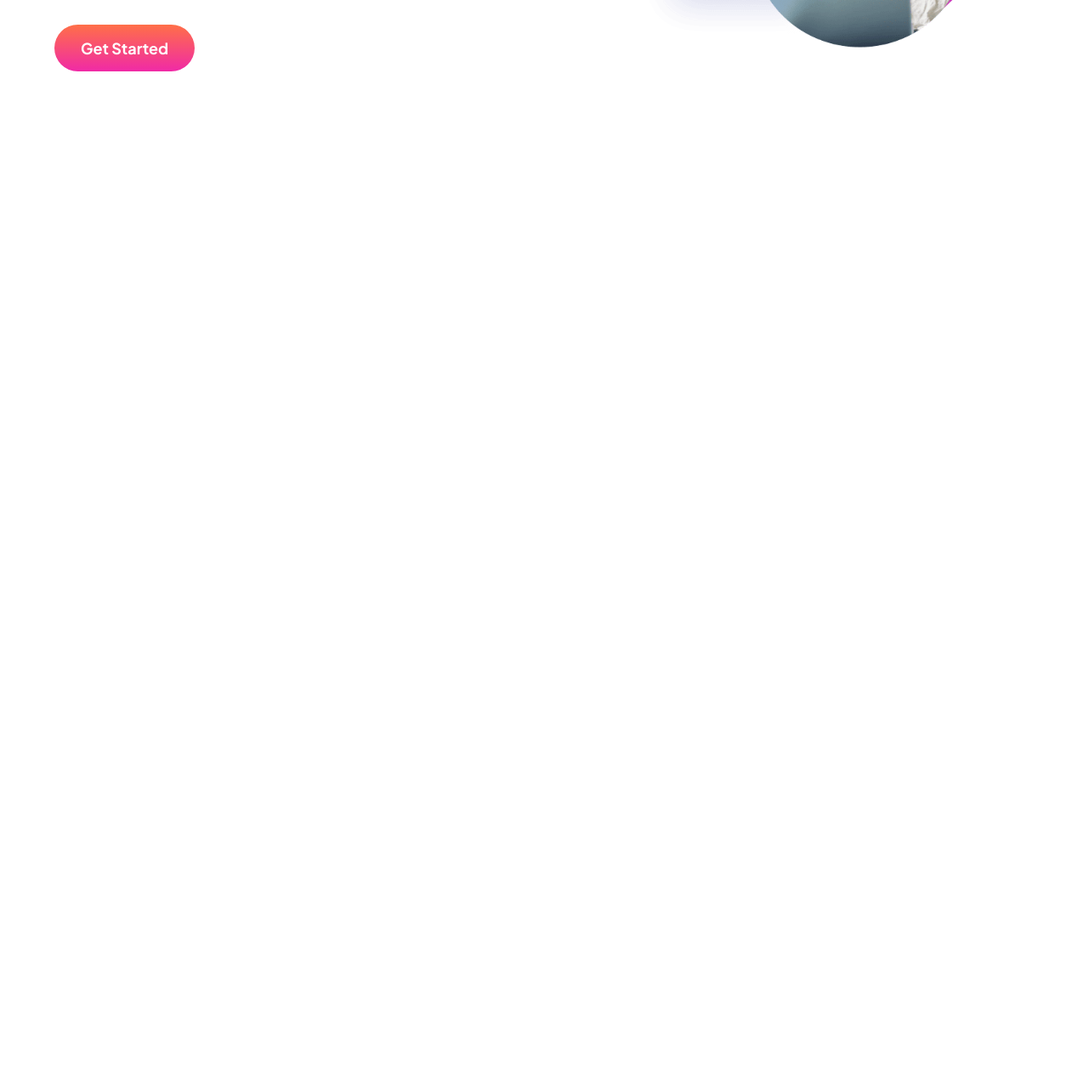
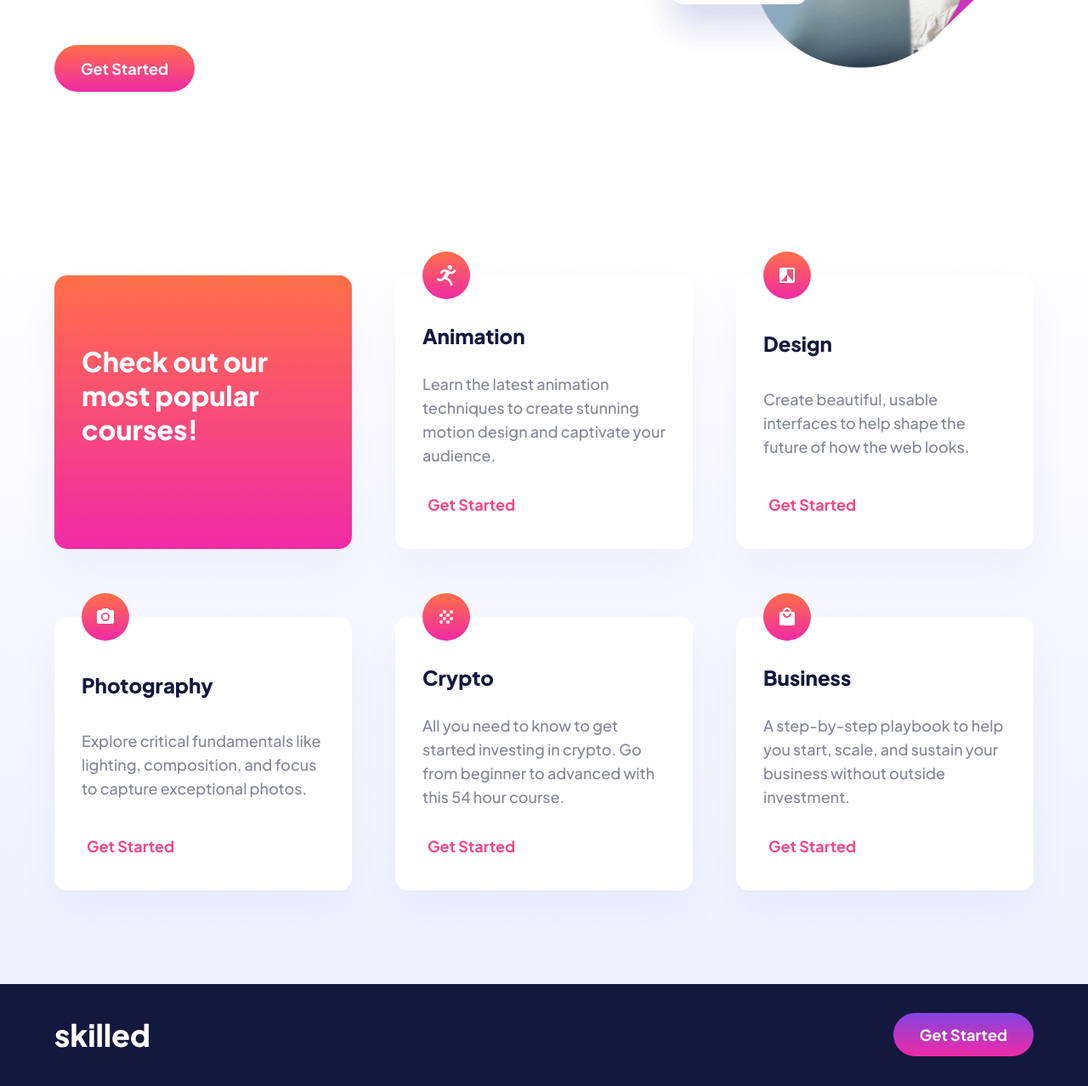
Before and after one commit to megi-j/Skilled-e-learning-landing-page, a plain HTML site: page index.html in a window 1280 px wide. Shown: the part 508-1786 px from the top of the page at 85% size. Before the commit the page ends 800 px from the top, so only its background shows below. Drawn offline with Linux system fonts and the light colour scheme.

Commit message:
added card section and footer

```diff
--- a/css/style.css
+++ b/css/style.css
@@ -3,7 +3,7 @@
 @import url('https://fonts.googleapis.com/css2?family=Kumbh+Sans&family=Plus+Jakarta+Sans:wght@500&display=swap');
 
 .container {
-    max-width: 1920px;
+    max-width: 1440px;
     width: 100%;
     /* height: 100vh; */
     margin: 0 auto;
@@ -11,11 +11,12 @@
     overflow: hidden;
 }
 header {
-    width: 70%;
+    width: 90%;
     margin: 0 auto;
     display: flex;
     justify-content: space-between;
     align-items: center;
+    padding-top: 24px;
     /* border: 2px solid red; */
     /* position: relative; */
     /* z-index: 0; */
@@ -96,3 +97,101 @@ section {
     margin-left: 50px;
     /* z-index: 10; */
 }
+main {
+    width: 100%;
+    margin: 0 auto;
+
+    background: linear-gradient(180deg, #FFFFFF 0%, #F0F1FF 100%);
+    padding: 110px 0;
+}
+.boxes{
+    width: 90%;
+    margin: 0 auto;
+    display: flex;
+    justify-content: space-between;
+    align-items: center;
+    flex-wrap: wrap;
+    row-gap: 80px;
+}
+.box {
+    width: 350px;
+    height: 322px;
+    border-radius: 15px;
+    display: flex;
+    flex-direction: column;
+    justify-content: space-between;
+    align-items: flex-start;
+    padding-left: 32px;
+    padding-right: 32px;
+    padding-bottom: 40px;
+    background-color: #fff;
+    box-shadow: 0px 25px 50px rgba(6, 22, 141, 0.0442381);
+    /* align-content: space-between; */
+}
+.box:first-child {
+    background: linear-gradient(180deg, #FF6F48 0%, #F02AA6 100%);
+    display: flex;
+    justify-content: center;
+    align-items: center;
+    padding-left: 32px;
+    padding-right: 32px;
+}
+.box:first-child p {
+    font-weight: 800;
+    font-size: 32px;
+    line-height: 40px;
+    color: #fff;
+    font-family: 'Plus Jakarta Sans';
+}
+.box img {
+    width: 56px;
+    height: 56px;
+    margin-top: -28px;
+}
+.box h3{
+    font-family: 'Plus Jakarta Sans';
+    font-weight: 800;
+    font-size: 24px;
+    color: #13183F;
+}
+.box p{
+    font-family: 'Plus Jakarta Sans';
+    font-weight: 500;
+    font-size: 18px;
+    line-height: 28px;
+    color:  #83869A;
+}
+.box button{
+    font-family: 'Plus Jakarta Sans';
+    font-weight: 700;
+    font-size: 18px;
+    color: #F74780;
+    background: none;
+    border: none;
+    cursor: pointer;
+}
+footer {
+    width: 100%;
+    height: 120px;
+    background-color: #13183F;
+    display: flex;
+    align-items: center;
+}
+.footer-content {
+    display: flex;
+    justify-content: space-between;
+    align-items: center;
+    width: 90%;
+    margin: 0 auto;
+
+}
+footer button {
+    padding: 14px 31px;
+    border: none;
+    border-radius: 28px;
+    background: linear-gradient(180deg, #4851FF -54.32%, #F02AA6 100%);
+    color: #fff;
+    font-weight: 700;
+    font-size: 18px;
+    font-family: 'Plus Jakarta Sans';
+}
--- a/index.html
+++ b/index.html
@@ -29,6 +29,54 @@
           </div>
 
        </section>
+       <main>
+           <div class="boxes">
+                <div class="box">
+                    <p>Check out our most popular courses!</p>
+                </div>
+                <div class="box">
+                    <img src="./images/icon-animation.svg" alt="">
+                    <h3>Animation</h3>
+                    <p>Learn the latest animation techniques to create stunning motion design and captivate your audience.</p>
+                    <button>Get Started</button>
+                </div>
+                <div class="box">
+                    <img src="./images/icon-design.svg" alt="">
+                    <h3>Design</h3>
+                    <p>Create beautiful, usable interfaces to help shape the future of how the web looks.</p>
+                    <button>Get Started</button>
+                </div>
+                <div class="box">
+                    <img src="./images/icon-photography.svg" alt="">
+                    <h3>Photography</h3>
+                    <p>Explore critical fundamentals like lighting, composition, and focus to capture exceptional photos.</p>
+                    <button>Get Started</button>
+                </div>
+                <div class="box">
+                    <img src="./images/icon-crypto.svg" alt="">
+                    <h3>Crypto</h3>
+                    <p>All you need to know to get started investing in crypto. Go from beginner to advanced with this 54 hour course.</p>
+                    <button>Get Started</button>
+                </div>
+                <div class="box">
+                    <img src="./images/icon-business.svg" alt="">
+                    <h3>Business</h3>
+                    <p>A step-by-step playbook to help you start, scale, and sustain your business without outside investment.</p>
+                    <button>Get Started</button>
+                </div>
+           </div>
+
+       </main>
+       <footer>
+        <div class="footer-content">
+            <div class="logo">
+                <img src="./images/logo-light.svg" alt="logo-light">
+            </div>
+            <button>Get Started</button>
+        </div>
+
+
+       </footer>
     </div>
 
 </body>
```
